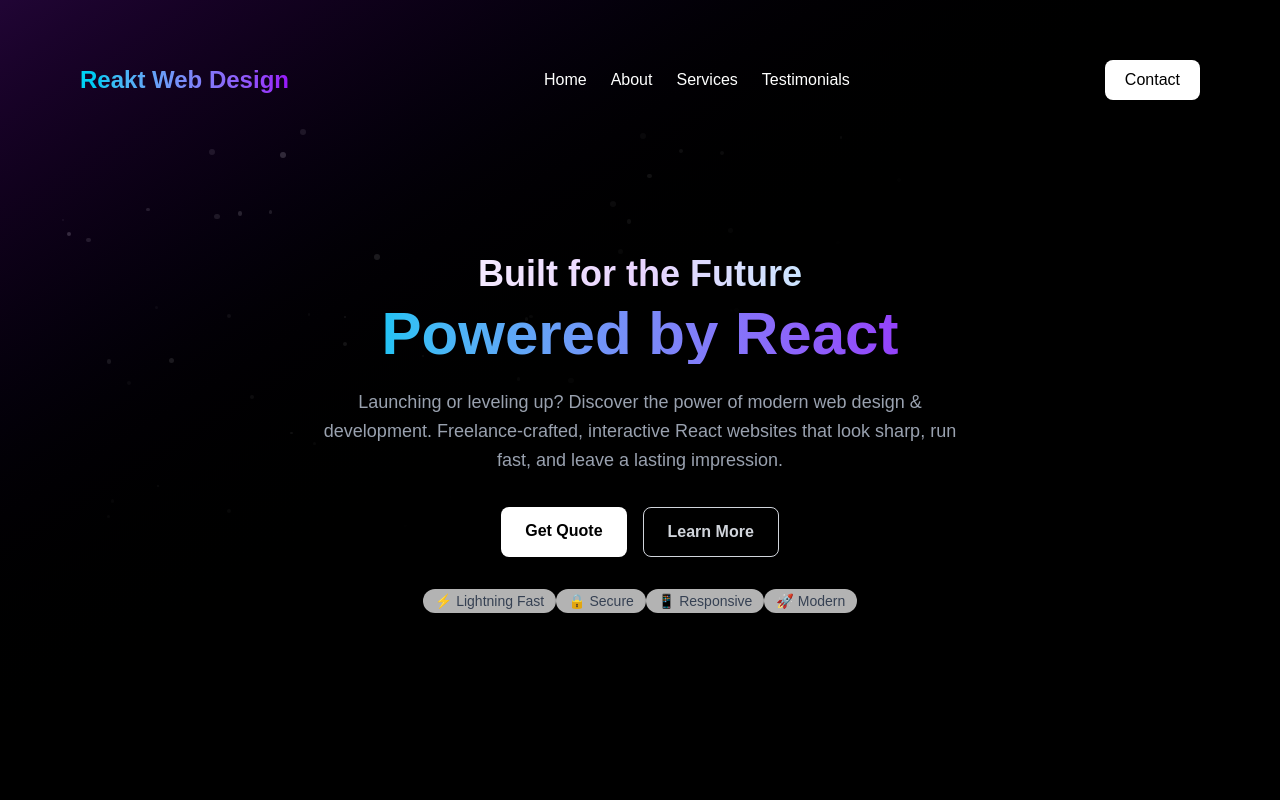
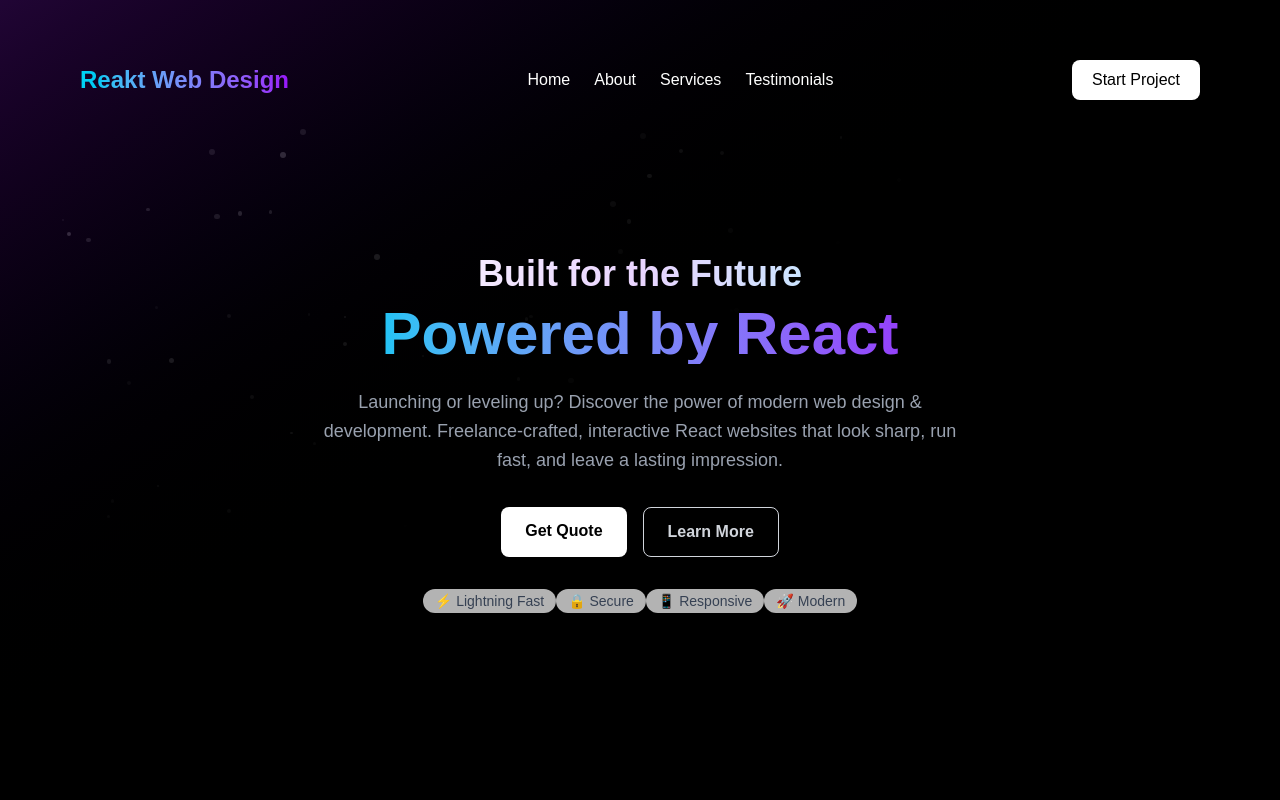
Before and after one commit to Dezmondo7/KreativeWeb3D, a React (Vite) app: page / in a window 1280 px wide. Shown: the top 800 px of the page. Built offline with nearby package versions, Linux system fonts and the light colour scheme; no server answers; a web font is replaced by a local one.

Commit message:
added start project instead of contact button on navbar

```diff
--- a/src/components/NavBar.jsx
+++ b/src/components/NavBar.jsx
@@ -65,7 +65,7 @@ const NavBar = () => {
                     <div className="flex items-center gap-4">
                         <a href="#contact" className="contact-btn group hidden md:flex">
                             <div className="inner">
-                                <span>Contact</span>
+                                <span>Start Project</span>
                             </div>
                         </a>
 
```
